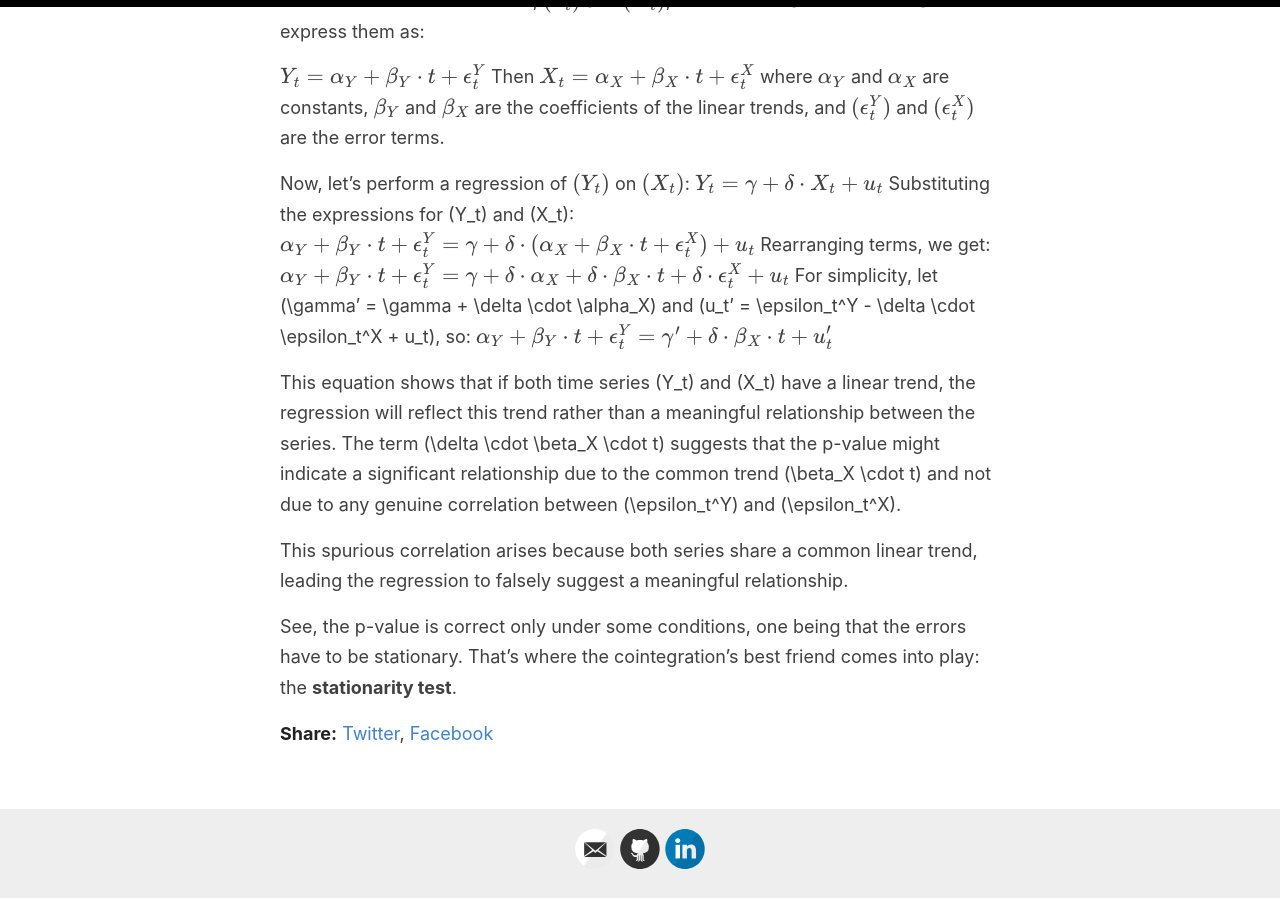
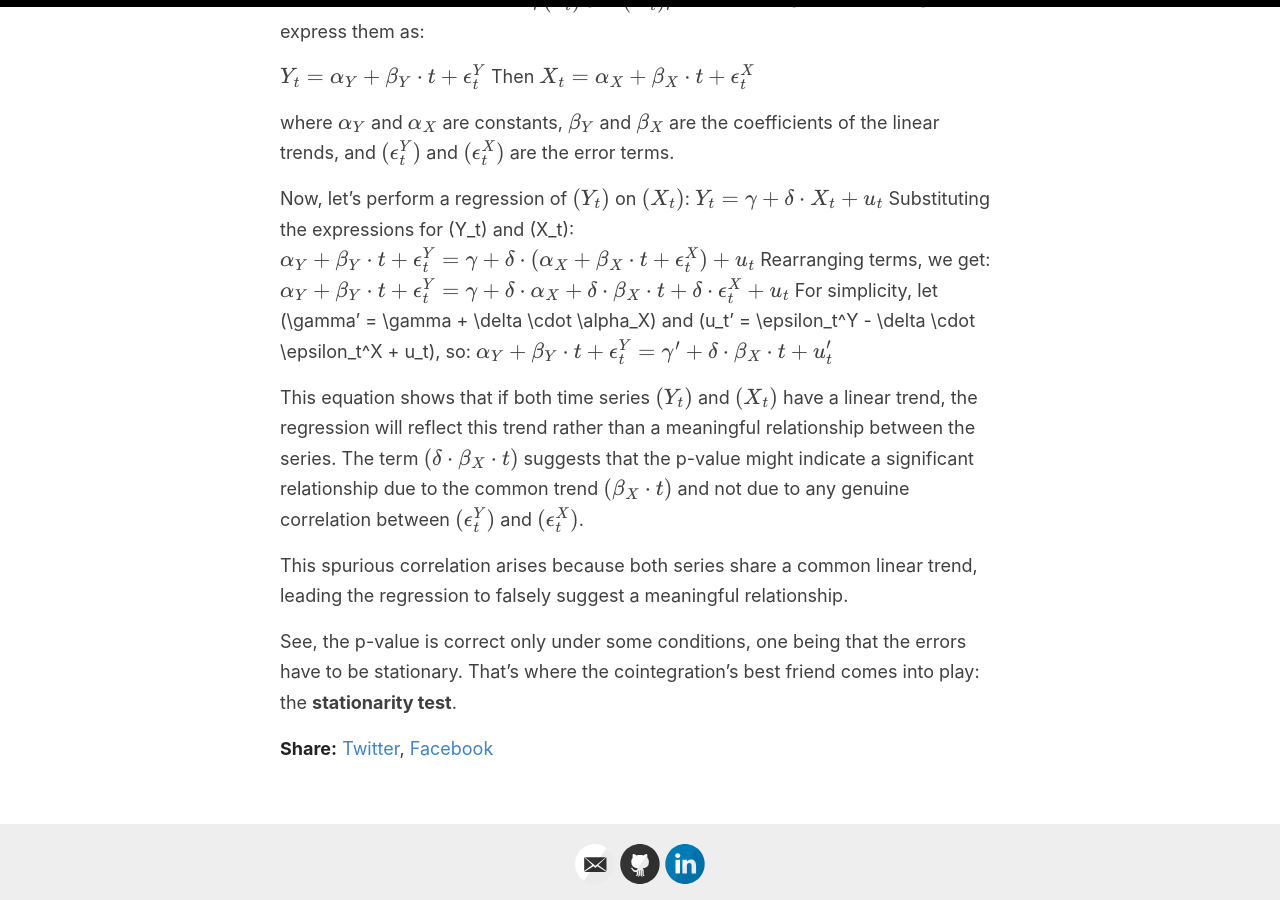
Before and after one commit to Zaltarba/blog, a Jekyll site: the page built from _posts/2024-06-22-IntroPairsTrading.md, in a window 1280 px wide and 900 px high, scrolled down 2896 px. Built offline with Jekyll 4.4.1, drawn with Linux system fonts in a browser that asks for light colours; formulas are drawn with MathJax 3.

```diff
--- a/_posts/2024-06-22-IntroPairsTrading.md
+++ b/_posts/2024-06-22-IntroPairsTrading.md
@@ -64,29 +64,22 @@ When you work with prices and not returns, this happens very frequently because
 
 Let's consider two time series, $(Y_t)$ and $(X_t)$, both with linear trends. We can express them as:
 
-$ Y_t = \alpha_Y + \beta_Y \cdot t + \epsilon_t^Y $
+$Y_t = \alpha_Y + \beta_Y \cdot t + \epsilon_t^Y$
 Then
-$ X_t = \alpha_X + \beta_X \cdot t + \epsilon_t^X $
+$X_t = \alpha_X + \beta_X \cdot t + \epsilon_t^X$
+
 where $\alpha_Y$ and $\alpha_X$ are constants, $\beta_Y$ and $\beta_X$ are the coefficients of the linear trends, and $(\epsilon_t^Y)$ and $(\epsilon_t^X)$ are the error terms.
 
 Now, let's perform a regression of $(Y_t)$ on $(X_t)$:
-$$
-Y_t = \gamma + \delta \cdot X_t + u_t
-$$
+$$ Y_t = \gamma + \delta \cdot X_t + u_t $$
 Substituting the expressions for \(Y_t\) and \(X_t\):
-$$
-\alpha_Y + \beta_Y \cdot t + \epsilon_t^Y = \gamma + \delta \cdot (\alpha_X + \beta_X \cdot t + \epsilon_t^X) + u_t
-$$
+$$ \alpha_Y + \beta_Y \cdot t + \epsilon_t^Y = \gamma + \delta \cdot (\alpha_X + \beta_X \cdot t + \epsilon_t^X) + u_t $$
 Rearranging terms, we get:
-$$
-\alpha_Y + \beta_Y \cdot t + \epsilon_t^Y = \gamma + \delta \cdot \alpha_X + \delta \cdot \beta_X \cdot t + \delta \cdot \epsilon_t^X + u_t
-$$
+$$ \alpha_Y + \beta_Y \cdot t + \epsilon_t^Y = \gamma + \delta \cdot \alpha_X + \delta \cdot \beta_X \cdot t + \delta \cdot\epsilon_t^X + u_t $$
 For simplicity, let \(\gamma' = \gamma + \delta \cdot \alpha_X\) and \(u_t' = \epsilon_t^Y - \delta \cdot \epsilon_t^X + u_t\), so:
-$$
-\alpha_Y + \beta_Y \cdot t + \epsilon_t^Y = \gamma' + \delta \cdot \beta_X \cdot t + u_t'
-$$
+$$ \alpha_Y + \beta_Y \cdot t + \epsilon_t^Y = \gamma' + \delta \cdot \beta_X \cdot t + u_t'$$
 
-This equation shows that if both time series \(Y_t\) and \(X_t\) have a linear trend, the regression will reflect this trend rather than a meaningful relationship between the series. The term \(\delta \cdot \beta_X \cdot t\) suggests that the p-value might indicate a significant relationship due to the common trend \(\beta_X \cdot t\) and not due to any genuine correlation between \(\epsilon_t^Y\) and \(\epsilon_t^X\).
+This equation shows that if both time series $(Y_t)$ and $(X_t)$ have a linear trend, the regression will reflect this trend rather than a meaningful relationship between the series. The term $(\delta \cdot \beta_X \cdot t\)$ suggests that the p-value might indicate a significant relationship due to the common trend $(\beta_X \cdot t\)$ and not due to any genuine correlation between $(\epsilon_t^Y)$ and $(\epsilon_t^X)$.
 
 This spurious correlation arises because both series share a common linear trend, leading the regression to falsely suggest a meaningful relationship.
 
```
